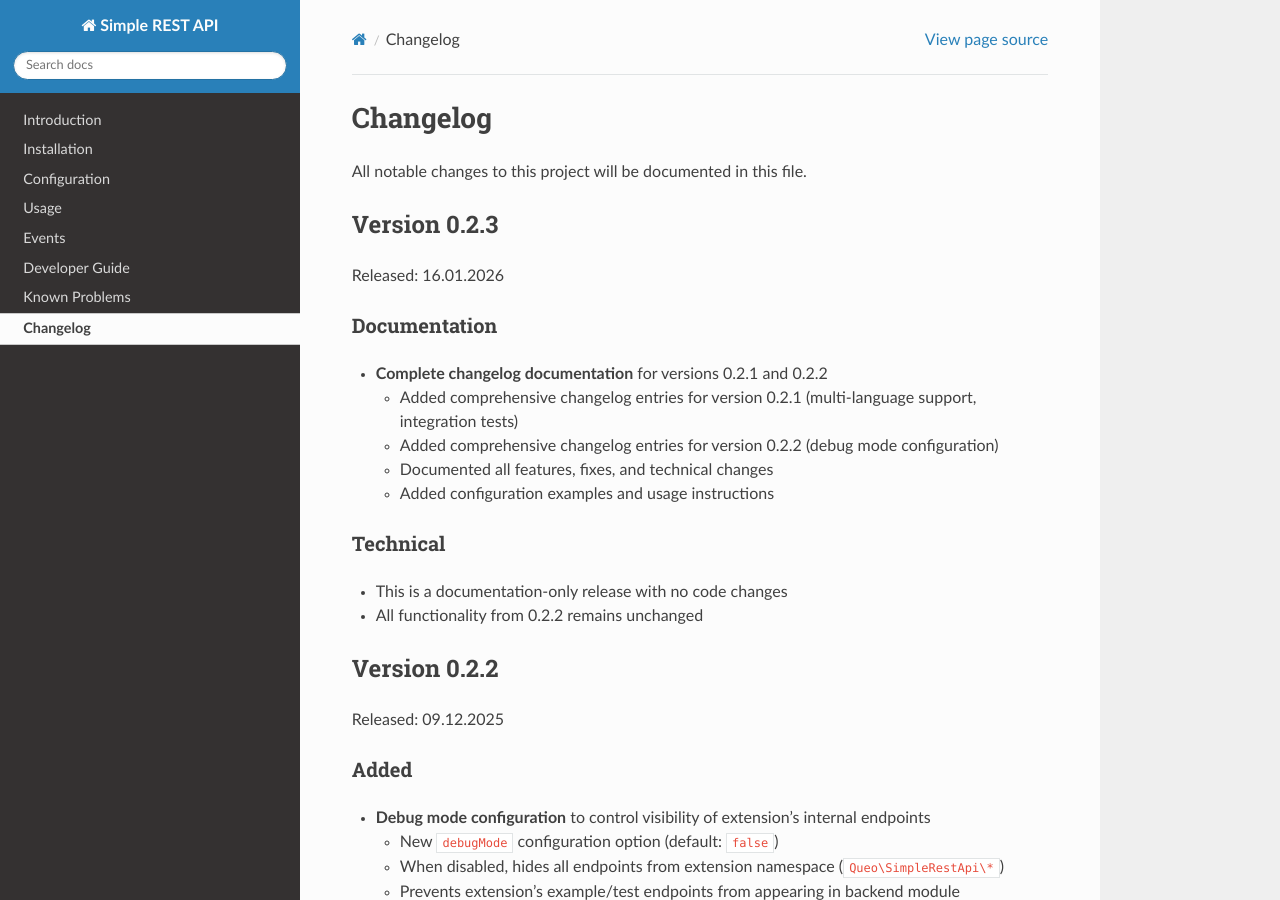
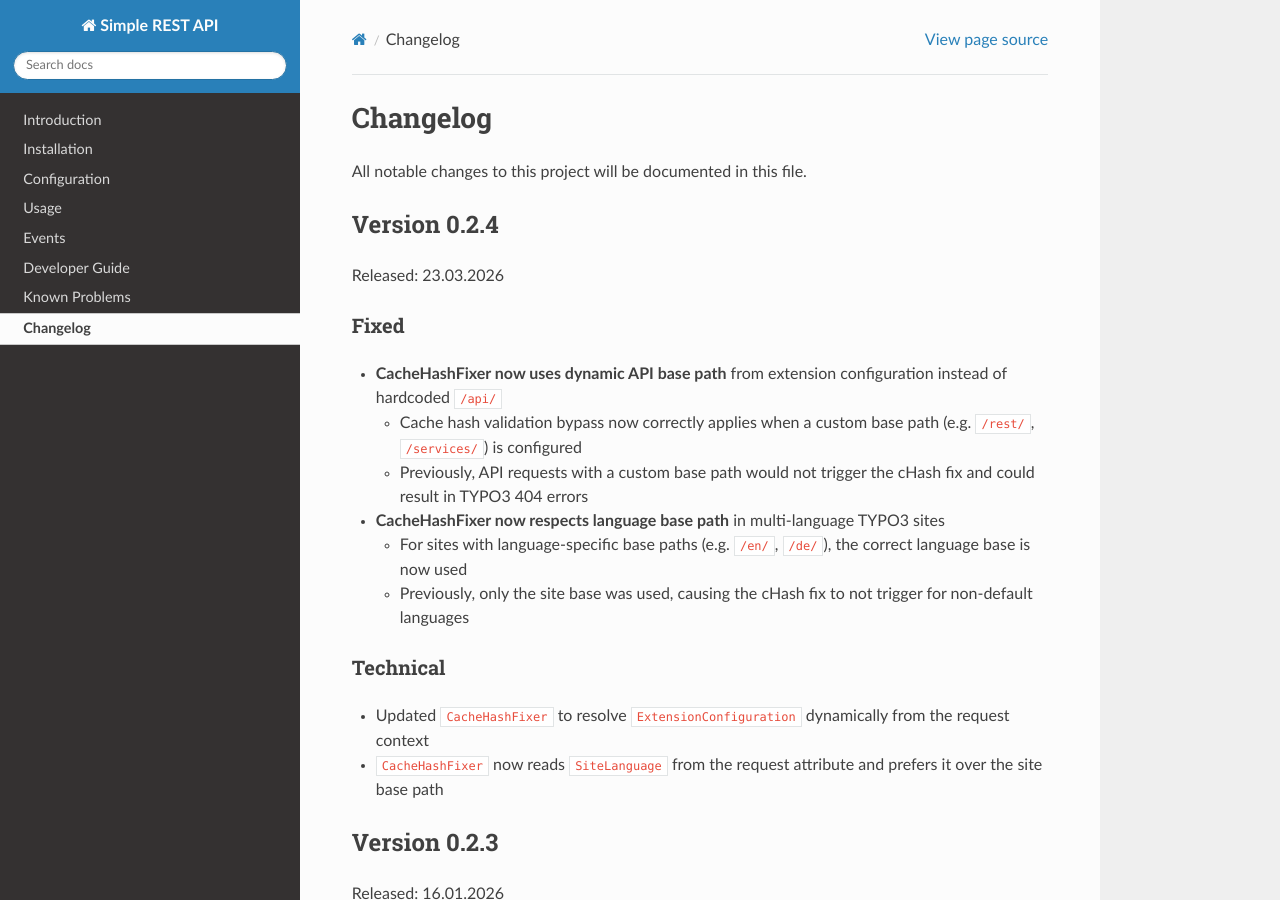
Before and after one commit to queoGmbH/simple-rest-api, a Sphinx documentation site: the page built from Documentation/Changelog/Index.rst, in a window 1280 px wide and 900 px high. Built offline with Sphinx 7.4.7 and the Read the Docs theme 3.1.0, drawn with Linux system fonts in a browser that asks for light colours.

Commit message:
[RELEASE] Prepare version 0.2.4
Bugfix release for CacheHashFixer issues with custom API base paths
and multi-language TYPO3 sites.

Changes:
- Added version 0.2.4 section to changelog
- Updated release badge in README to 0.2.4

Version 0.2.4 Contents:
- CacheHashFixer: dynamic API base path from ExtensionConfiguration
- CacheHashFixer: language base path support for multi-language sites

Co-Authored-By: Claude Sonnet 4.6 <noreply@anthropic.com>

```diff
--- a/Documentation/Changelog/Index.rst
+++ b/Documentation/Changelog/Index.rst
@@ -7,6 +7,30 @@ Changelog
 =========
 
 All notable changes to this project will be documented in this file.
+
+Version 0.2.4
+=============
+
+Released: 23.03.2026
+
+Fixed
+-----
+
+* **CacheHashFixer now uses dynamic API base path** from extension configuration instead of hardcoded ``/api/``
+
+  * Cache hash validation bypass now correctly applies when a custom base path (e.g. ``/rest/``, ``/services/``) is configured
+  * Previously, API requests with a custom base path would not trigger the cHash fix and could result in TYPO3 404 errors
+
+* **CacheHashFixer now respects language base path** in multi-language TYPO3 sites
+
+  * For sites with language-specific base paths (e.g. ``/en/``, ``/de/``), the correct language base is now used
+  * Previously, only the site base was used, causing the cHash fix to not trigger for non-default languages
+
+Technical
+---------
+
+* Updated ``CacheHashFixer`` to resolve ``ExtensionConfiguration`` dynamically from the request context
+* ``CacheHashFixer`` now reads ``SiteLanguage`` from the request attribute and prefers it over the site base path
 
 Version 0.2.3
 =============
```
Also changed, not shown: README.md (+1 -1 lines).
